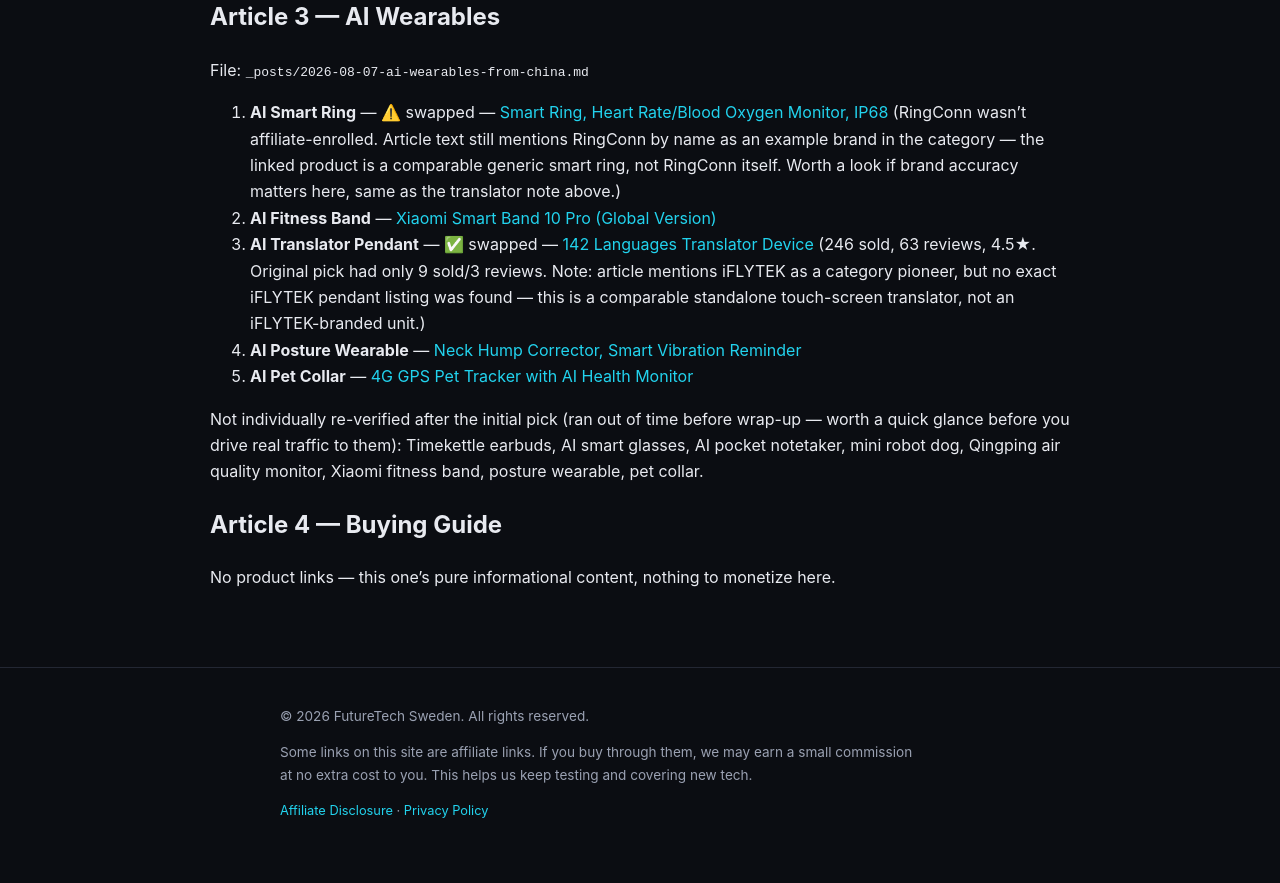
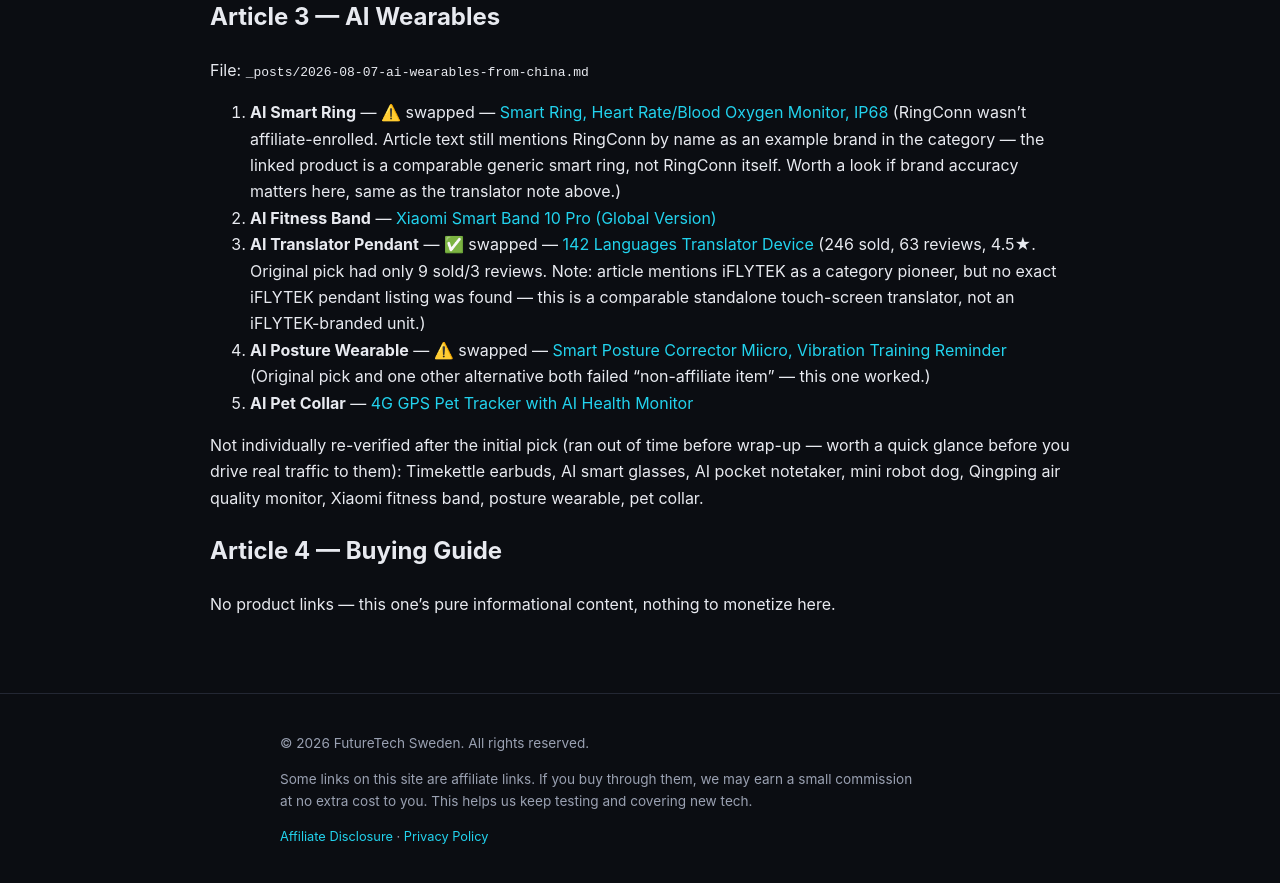
Before and after one commit to patrikaxelsson84/futuretechsweden.com, a Jekyll site: the page built from marketing/product-links-to-monetize.md, in a window 1280 px wide and 900 px high, scrolled down 1293 px. Shown: the top 883 px of the window. Built offline with Jekyll 4.4.1, drawn with Linux system fonts in a browser that asks for light colours; our own code applies the rules of GitHub Pages for plain Markdown files.

Commit message:
Wire tracked affiliate link for posture wearable (13/15)
Co-Authored-By: Claude Sonnet 5 <noreply@anthropic.com>

```diff
--- a/marketing/product-links-to-monetize.md
+++ b/marketing/product-links-to-monetize.md
@@ -54,7 +54,8 @@ File: `_posts/2026-08-07-ai-wearables-from-china.md`
    (246 sold, 63 reviews, 4.5★. Original pick had only 9 sold/3 reviews.
    Note: article mentions iFLYTEK as a category pioneer, but no exact iFLYTEK pendant listing was
    found — this is a comparable standalone touch-screen translator, not an iFLYTEK-branded unit.)
-4. **AI Posture Wearable** — [Neck Hump Corrector, Smart Vibration Reminder](https://www.aliexpress.com/item/1005012057937738.html)
+4. **AI Posture Wearable** — ⚠️ swapped — [Smart Posture Corrector Miicro, Vibration Training Reminder](https://www.aliexpress.com/item/1005012288471353.html)
+   (Original pick and one other alternative both failed "non-affiliate item" — this one worked.)
 5. **AI Pet Collar** — [4G GPS Pet Tracker with AI Health Monitor](https://www.aliexpress.com/item/1005012370545335.html)
 
 Not individually re-verified after the initial pick (ran out of time before wrap-up — worth a
```
Also changed, not shown: _posts/2026-08-07-ai-wearables-from-china.md (+1 -1 lines).
